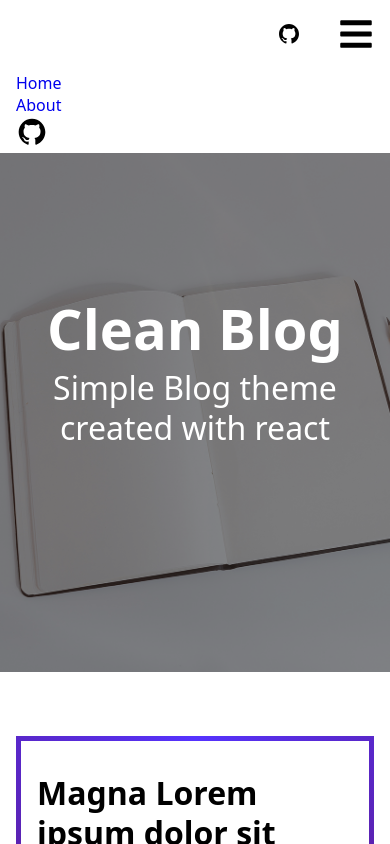
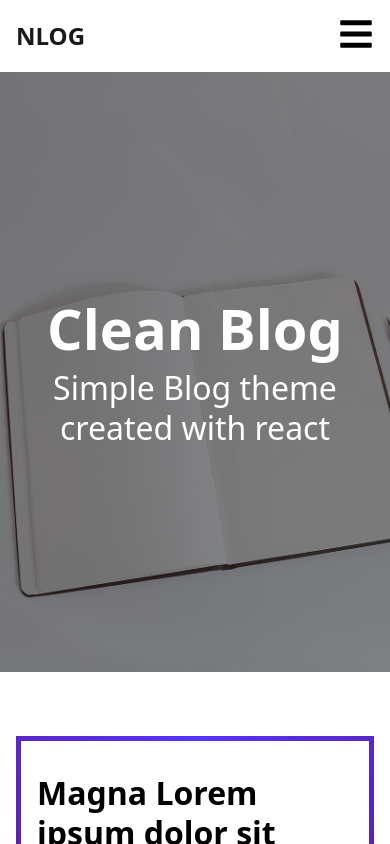
Before and after one commit to nihat-js/clean-blog-angular, a React (Vite) app: page / in a window 390 px wide. Shown: the top 844 px of the page. Built offline with nearby package versions, Linux system fonts and the light colour scheme.

Commit message:
fixed bug

```diff
--- a/src/App.scss
+++ b/src/App.scss
@@ -9,8 +9,13 @@
 html {
   font-family: system-ui, -apple-system, BlinkMacSystemFont, 'Segoe UI', Roboto, Oxygen, Ubuntu, Cantarell, 'Open Sans', 'Helvetica Neue', sans-serif;
 }
-button{
+
+button {
   cursor: pointer;
+}
+
+.d-none {
+  display: none;
 }
 
 .container {
--- a/src/components/Nav.jsx
+++ b/src/components/Nav.jsx
@@ -3,8 +3,15 @@ import { Link } from 'react-router-dom'
 import './Nav.scss'
 import githubImage from '../assets/img/github.svg'
 import hamburgerImage from '../assets/img/hamburger.svg'
+import { useState } from 'react'
+
+
+
 
 export default function Nav() {
+
+  const [toggleMobileNav, setToggleMobileNav] = useState(false)
+
   return (
     <header>
       <nav className='nav'>
@@ -18,13 +25,13 @@ export default function Nav() {
                 <li> <a href="https://github.com/nihat-js"> <img src={githubImage} alt="" />   </a>   </li>
               </ul>
             </div>
-            <div className="hamburger">
-              <img src={hamburgerImage} alt="" />
+            <div className="hamburger d-none">
+              <img src={hamburgerImage} alt="" onClick={() => setToggleMobileNav(!toggleMobileNav)} />
             </div>
           </div>
         </div>
       </nav>
-      <nav className="mobile-nav d-none">
+      <nav className={` mobile-nav ${toggleMobileNav ? '' : 'd-none'}   `}   >
         <div className="container">
           <div className="row">
             <ul>
--- a/src/components/Nav.scss
+++ b/src/components/Nav.scss
@@ -16,6 +16,7 @@
          ul {
            display: flex;
            align-items: center;
+
            li {
              padding: .6rem 1rem;
 
@@ -29,8 +30,9 @@
            }
          }
        }
-       .hamburger{
-        img{
+
+       .hamburger {
+         img {
            width: 36px;
            height: 36px;
            // background-color: blue;
@@ -43,12 +45,42 @@
  .mobile-nav {
    position: absolute;
    background-color: #fff;
+   color: #191919;
    width: 100%;
+
    .container {
      .row {
-       ul li img {
+       ul {
+         li {
+           padding: .6rem .3rem;
+
+           img {
              width: 32px;
            }
          }
        }
      }
+   }
+ }
+
+ @media screen and (max-width:768px) {
+   nav.nav {
+     color: #191919;
+
+     .container {
+       .row {
+         .brand {
+           color: #191919;
+         }
+
+         .link {
+           display: none;
+         }
+
+         .hamburger {
+           display: block;
+         }
+       }
+     }
+   }
+ }
```
Lines whose indentation alone changed are shown as unchanged.
